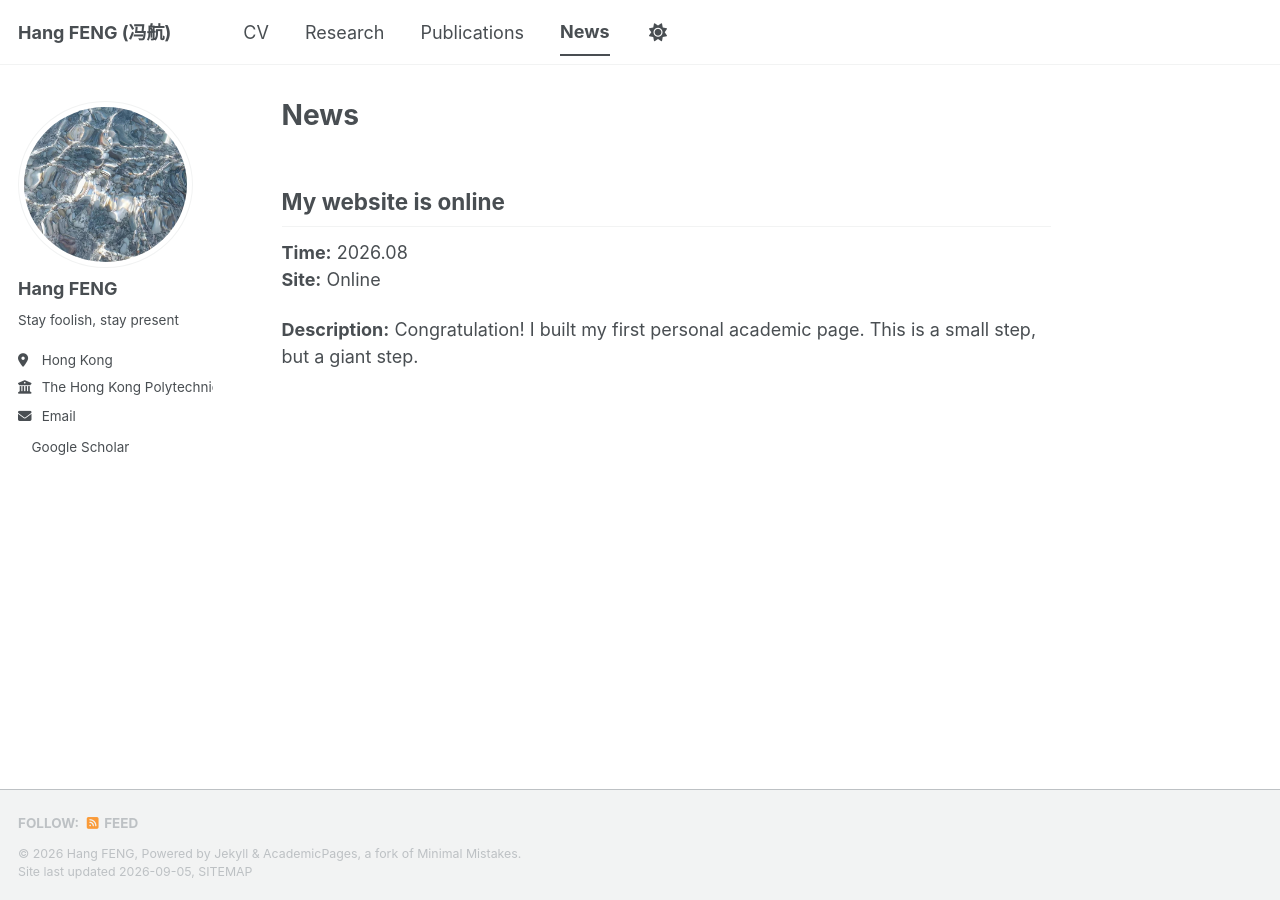
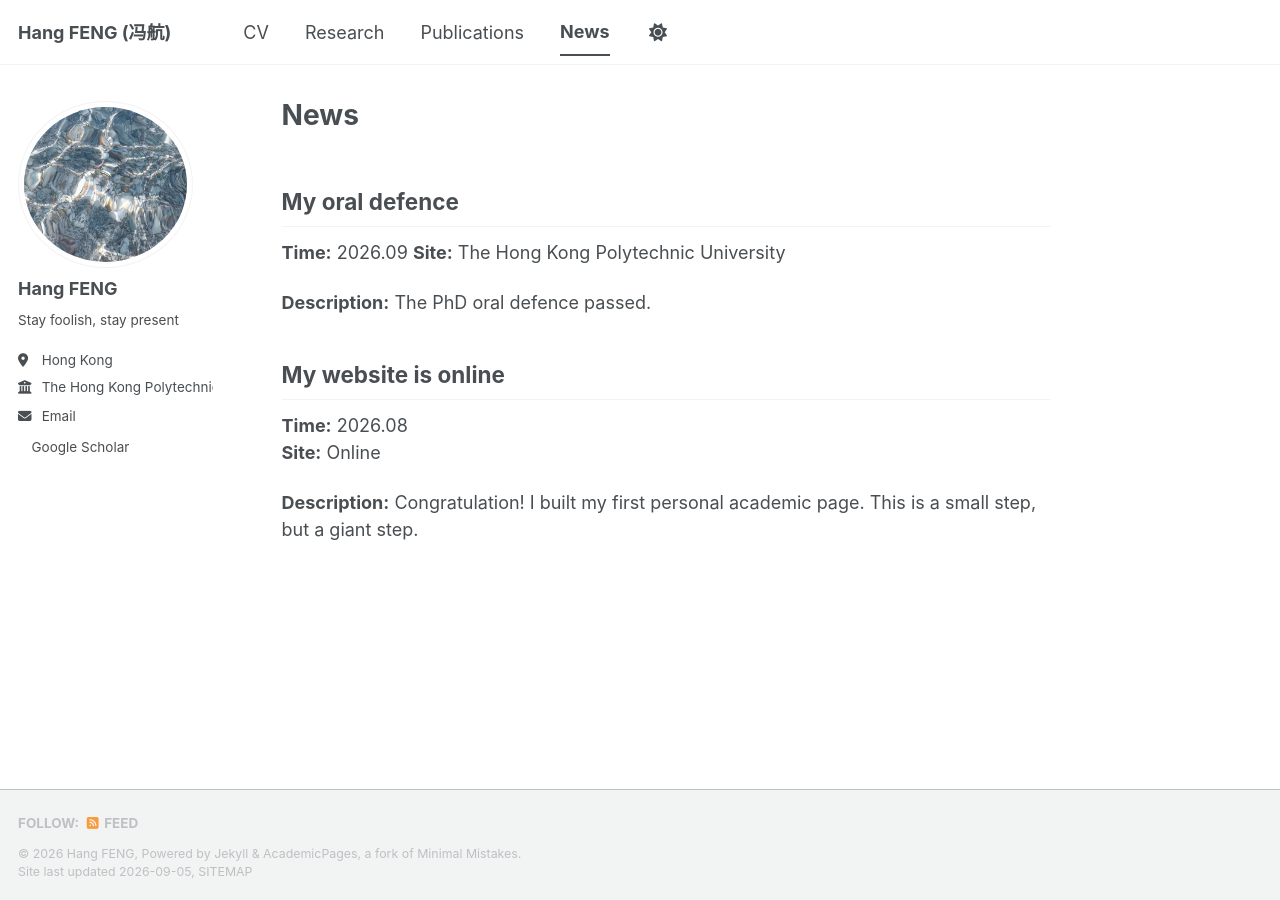
Before and after one commit to fenghang454/fenghang454.github.io, a Jekyll site: the page built from _pages/news.md, in a window 1280 px wide. Built offline with Jekyll 4.4.1, drawn with Linux system fonts in a browser that asks for light colours; a style sheet for code colours, icons or effects is not loaded.

Commit message:
Update news.md

```diff
--- a/_pages/news.md
+++ b/_pages/news.md
@@ -3,7 +3,12 @@ title: "News"
 permalink: /news/
 author_profile: true
 ---
+## My oral defence
 
+**Time:** 2026.09
+**Site:** The Hong Kong Polytechnic University
+
+**Description:** The PhD oral defence passed.
 ## My website is online
 
 **Time:** 2026.08
```
